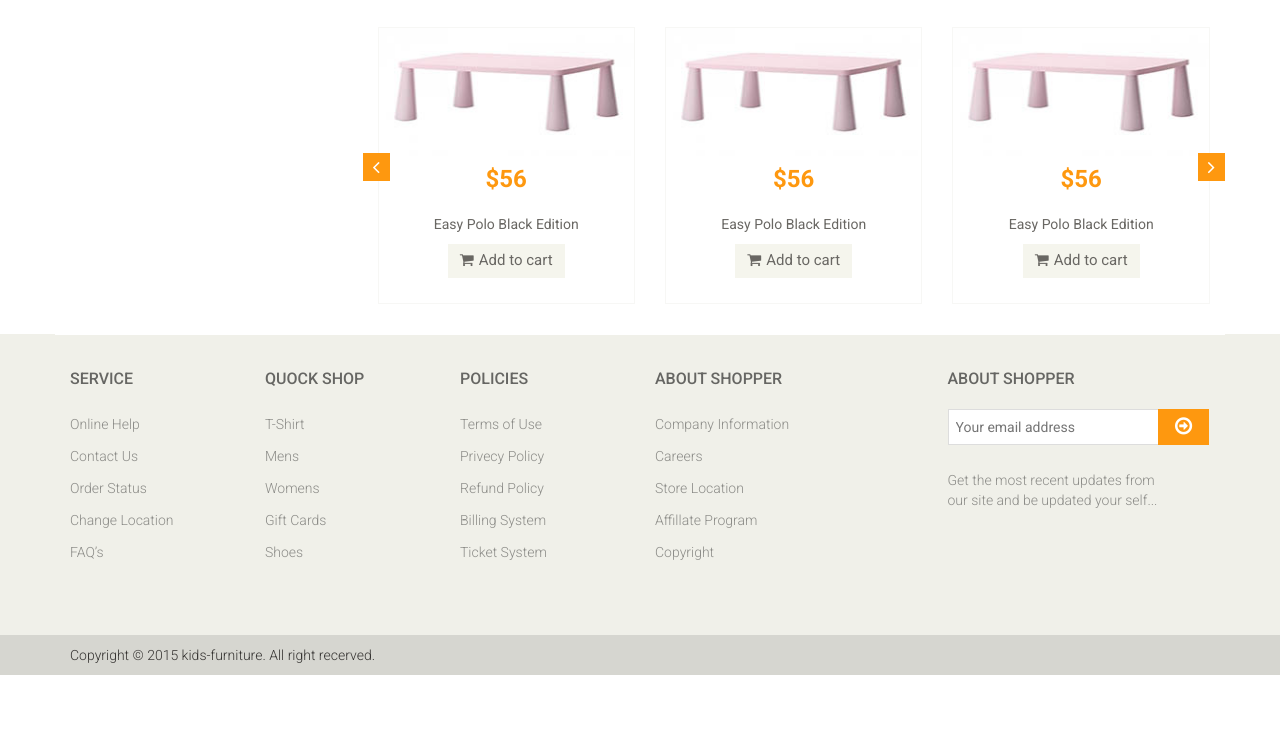
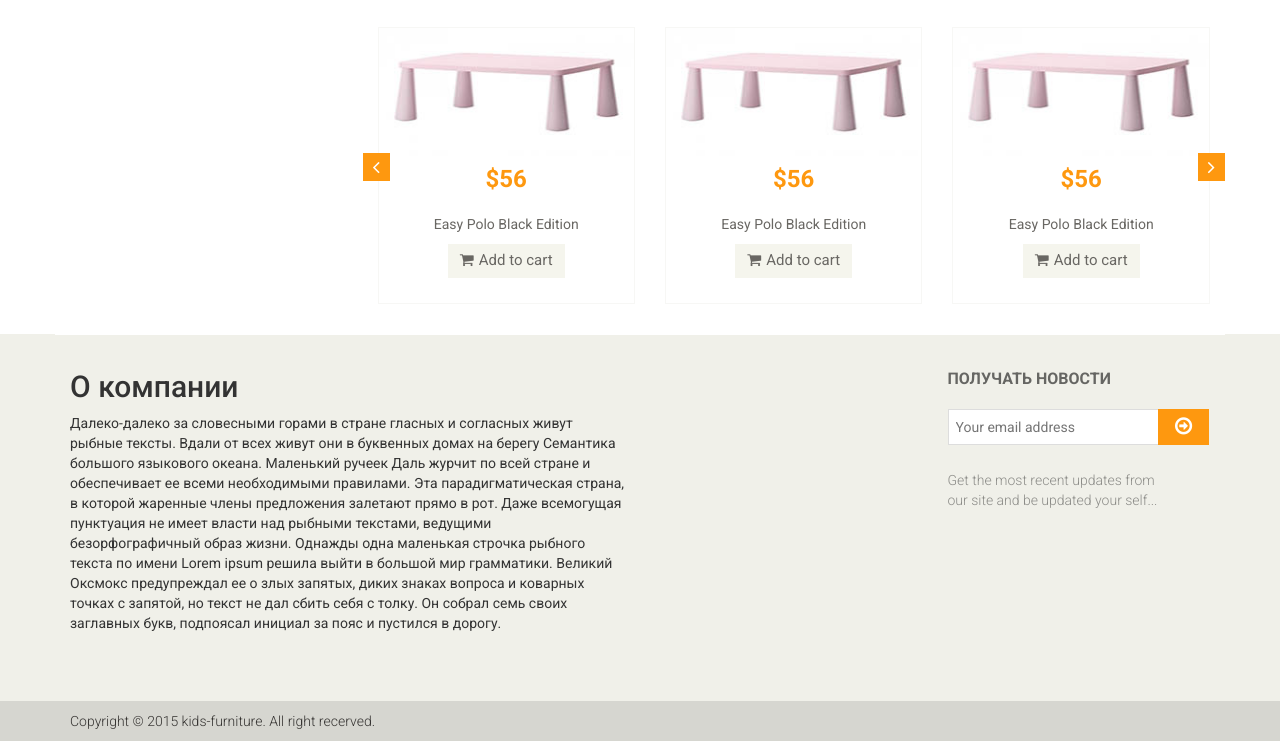
Before and after one commit to metroler1/kids-furniture, a plain HTML site: page index.html in a window 1280 px wide. Shown: the part 1810-2551 px from the top of the page. Before the commit the page ends 2485 px from the top, so only its background shows below. Drawn offline with Linux system fonts and the light colour scheme.

Commit message:
made footer

```diff
--- a/index.html
+++ b/index.html
@@ -1016,57 +1016,18 @@
     <div class="footer-widget">
         <div class="container">
             <div class="row">
-                <div class="col-sm-2">
-                    <div class="single-widget">
-                        <h2>Service</h2>
-                        <ul class="nav nav-pills nav-stacked">
-                            <li><a href="#">Online Help</a></li>
-                            <li><a href="#">Contact Us</a></li>
-                            <li><a href="#">Order Status</a></li>
-                            <li><a href="#">Change Location</a></li>
-                            <li><a href="#">FAQ’s</a></li>
-                        </ul>
+                <div class="col-sm-6">
+                    <div>
+                        <h2>О компании</h2>
+                        Далеко-далеко за словесными горами в стране гласных и согласных живут рыбные тексты. Вдали от всех живут они в буквенных домах на берегу Семантика большого языкового океана. Маленький ручеек Даль журчит по всей стране и обеспечивает ее всеми необходимыми правилами. Эта парадигматическая страна, в которой жаренные члены предложения залетают прямо в рот. Даже всемогущая пунктуация не имеет власти над рыбными текстами, ведущими безорфографичный образ жизни. Однажды одна маленькая строчка рыбного текста по имени Lorem ipsum решила выйти в большой мир грамматики. Великий Оксмокс предупреждал ее о злых запятых, диких знаках вопроса и коварных точках с запятой, но текст не дал сбить себя с толку. Он собрал семь своих заглавных букв, подпоясал инициал за пояс и пустился в дорогу.
                     </div>
                 </div>
-                <div class="col-sm-2">
+
+
+
+                <div class="col-sm-3 col-sm-offset-3">
                     <div class="single-widget">
-                        <h2>Quock Shop</h2>
-                        <ul class="nav nav-pills nav-stacked">
-                            <li><a href="#">T-Shirt</a></li>
-                            <li><a href="#">Mens</a></li>
-                            <li><a href="#">Womens</a></li>
-                            <li><a href="#">Gift Cards</a></li>
-                            <li><a href="#">Shoes</a></li>
-                        </ul>
-                    </div>
-                </div>
-                <div class="col-sm-2">
-                    <div class="single-widget">
-                        <h2>Policies</h2>
-                        <ul class="nav nav-pills nav-stacked">
-                            <li><a href="#">Terms of Use</a></li>
-                            <li><a href="#">Privecy Policy</a></li>
-                            <li><a href="#">Refund Policy</a></li>
-                            <li><a href="#">Billing System</a></li>
-                            <li><a href="#">Ticket System</a></li>
-                        </ul>
-                    </div>
-                </div>
-                <div class="col-sm-2">
-                    <div class="single-widget">
-                        <h2>About Shopper</h2>
-                        <ul class="nav nav-pills nav-stacked">
-                            <li><a href="#">Company Information</a></li>
-                            <li><a href="#">Careers</a></li>
-                            <li><a href="#">Store Location</a></li>
-                            <li><a href="#">Affillate Program</a></li>
-                            <li><a href="#">Copyright</a></li>
-                        </ul>
-                    </div>
-                </div>
-                <div class="col-sm-3 col-sm-offset-1">
-                    <div class="single-widget">
-                        <h2>About Shopper</h2>
+                        <h2 style="font-weight: bold">Получать новости</h2>
 
                         <form action="#" class="searchform">
                             <input type="text" placeholder="Your email address"/>
```
